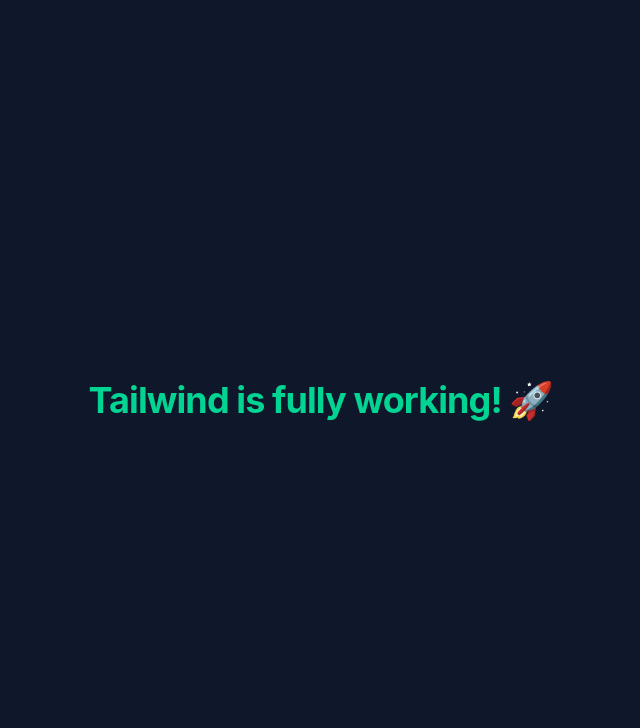
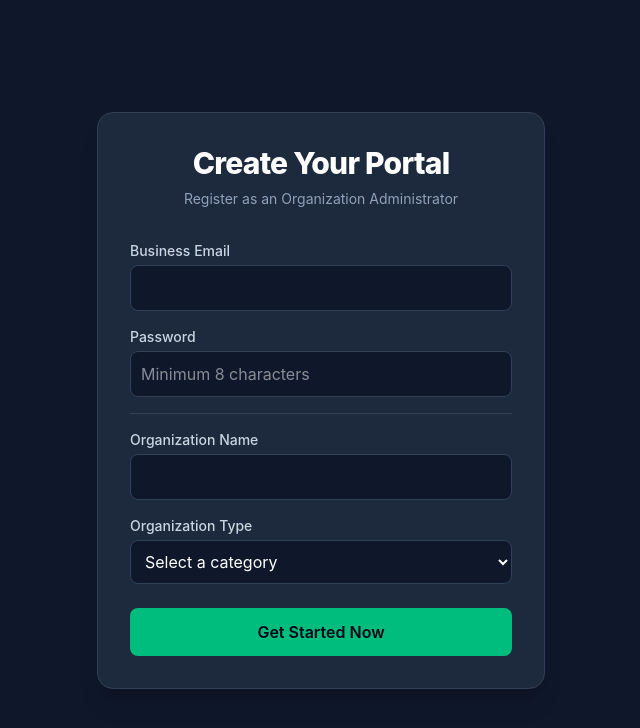
Before and after one commit to BilalShaikh1/admin-dashboard, a React (Vite) app: page / in a window 1280 px wide. Shown: the top 728 px of the page, without its empty margins (319-959 px from the left). Built offline with nearby package versions, Linux system fonts and the light colour scheme; what @tailwindcss/postcss would draw is missing.

Commit message:
feat: stabilize local connection and establish native signup baseline

```diff
--- a/src/App.tsx
+++ b/src/App.tsx
@@ -1,11 +1,9 @@
-function App() {
+import SignUp from './pages/SignUp';
+
+export default function App() {
   return (
-    <div className="flex min-h-screen items-center justify-center bg-slate-900">
-      <h1 className="text-4xl font-bold text-emerald-400 tracking-tight">
-        Tailwind is fully working! 🚀
-      </h1>
-    </div>
-  )
+    <>
+      <SignUp />
+    </>
+  );
 }
-
-export default App
--- /dev/null
+++ b/src/lib/supabase.ts
@@ -0,0 +1,13 @@
+import { createClient } from '@supabase/supabase-js';
+
+// Grab our secret environment keys safely from Vite's context
+const supabaseUrl = import.meta.env.VITE_SUPABASE_URL;
+const supabaseAnonKey = import.meta.env.VITE_SUPABASE_ANON_KEY;
+
+// Fail early if keys are missing so we don't wonder why the app is broken
+if (!supabaseUrl || !supabaseAnonKey) {
+  throw new Error('Missing Supabase environment variables. Check your local .env file.');
+}
+
+// Create a single, reusable instance of the Supabase client
+export const supabase = createClient(supabaseUrl, supabaseAnonKey);
--- /dev/null
+++ b/src/pages/SignUp.tsx
@@ -0,0 +1,161 @@
+import { useState } from 'react';
+import { supabase } from '../lib/supabase';
+
+export default function SignUp() {
+  // 1. Core form states
+  const [email, setEmail] = useState('');
+  const [password, setPassword] = useState('');
+  const [orgName, setOrgName] = useState('');
+  const [orgType, setOrgType] = useState('');
+
+  // 2. UI Feedback states
+  const [loading, setLoading] = useState(false);
+  const [errorMsg, setErrorMsg] = useState<string | null>(null);
+  const [successMsg, setSuccessMsg] = useState<string | null>(null);
+
+  const handleSubmit = async (e: React.FormEvent) => {
+    e.preventDefault();
+    setLoading(true);
+    setErrorMsg(null);
+    setSuccessMsg(null);
+
+    // Manual Validation Check
+    if (!orgType) {
+      setErrorMsg('Please select a valid organization type.');
+      setLoading(false);
+      return;
+    }
+
+    if (password.length < 8) {
+      setErrorMsg('Password must be at least 8 characters long.');
+      setLoading(false);
+      return;
+    }
+
+    try {
+      // Step A: Create the user in Supabase Auth
+      const { data: authData, error: authError } = await supabase.auth.signUp({
+        email: email,
+        password: password,
+      });
+
+      if (authError) throw authError;
+      if (!authData.user) throw new Error('Authentication failed. Please try again.');
+
+      // Step B: Insert the organization details into your database table
+      const { error: orgError } = await supabase
+        .from('organizations')
+        .insert({
+          name: orgName,
+          type: orgType,
+          created_by: authData.user.id, // Links the organization to this admin's ID
+        });
+
+      if (orgError) throw orgError;
+
+      setSuccessMsg('Account created successfully! Please check your email for a verification link.');
+
+      // Clear form inputs on success
+      setEmail('');
+      setPassword('');
+      setOrgName('');
+      setOrgType('');
+    } catch (err: any) {
+      setErrorMsg(err.message || 'An unexpected registration error occurred.');
+    } finally {
+      setLoading(false);
+    }
+  };
+
+  return (
+    <div className="flex min-h-screen items-center justify-center bg-slate-900 px-4">
+      <div className="w-full max-w-md space-y-8 rounded-2xl bg-slate-800 p-8 shadow-xl border border-slate-700">
+        <div>
+          <h2 className="text-center text-3xl font-extrabold text-white tracking-tight">
+            Create Your Portal
+          </h2>
+          <p className="mt-2 text-center text-sm text-slate-400">
+            Register as an Organization Administrator
+          </p>
+        </div>
+
+        <form className="mt-8 space-y-6" onSubmit={handleSubmit}>
+          {/* Error Message Alert Banner */}
+          {errorMsg && (
+            <div className="rounded-md bg-red-900/40 p-3 text-sm text-red-400 border border-red-800/60">
+              {errorMsg}
+            </div>
+          )}
+
+          {/* Success Message Alert Banner */}
+          {successMsg && (
+            <div className="rounded-md bg-emerald-900/40 p-3 text-sm text-emerald-400 border border-emerald-800/60">
+              {successMsg}
+            </div>
+          )}
+
+          <div className="space-y-4">
+            <div>
+              <label className="block text-sm font-medium text-slate-300">Business Email</label>
+              <input
+                type="email"
+                value={email}
+                onChange={(e) => setEmail(e.target.value)}
+                className="mt-1 w-full rounded-lg bg-slate-900 border border-slate-700 p-2.5 text-white focus:border-emerald-500 focus:outline-none transition-colors"
+                required
+              />
+            </div>
+
+            <div>
+              <label className="block text-sm font-medium text-slate-300">Password</label>
+              <input
+                type="password"
+                value={password}
+                onChange={(e) => setPassword(e.target.value)}
+                className="mt-1 w-full rounded-lg bg-slate-900 border border-slate-700 p-2.5 text-white focus:border-emerald-500 focus:outline-none transition-colors"
+                placeholder="Minimum 8 characters"
+                required
+              />
+            </div>
+
+            <hr className="border-slate-700 my-4" />
+
+            <div>
+              <label className="block text-sm font-medium text-slate-300">Organization Name</label>
+              <input
+                type="text"
+                value={orgName}
+                onChange={(e) => setOrgName(e.target.value)}
+                className="mt-1 w-full rounded-lg bg-slate-900 border border-slate-700 p-2.5 text-white focus:border-emerald-500 focus:outline-none transition-colors"
+                required
+              />
+            </div>
+
+            <div>
+              <label className="block text-sm font-medium text-slate-300">Organization Type</label>
+              <select
+                value={orgType}
+                onChange={(e) => setOrgType(e.target.value)}
+                className="mt-1 w-full rounded-lg bg-slate-900 border border-slate-700 p-2.5 text-white focus:border-emerald-500 focus:outline-none transition-colors"
+                required
+              >
+                <option value="">Select a category</option>
+                <option value="School">School</option>
+                <option value="Nonprofit">Nonprofit</option>
+                <option value="Business">Business</option>
+              </select>
+            </div>
+          </div>
+
+          <button
+            type="submit"
+            disabled={loading}
+            className="w-full rounded-lg bg-emerald-500 p-3 font-semibold text-slate-950 transition-colors hover:bg-emerald-400 disabled:opacity-50 cursor-pointer"
+          >
+            {loading ? 'Registering Account...' : 'Get Started Now'}
+          </button>
+        </form>
+      </div>
+    </div>
+  );
+}
```
Also changed, not shown: package.json (+7 -1 lines), 2 other files (tests, documents, lock files or other folders).
